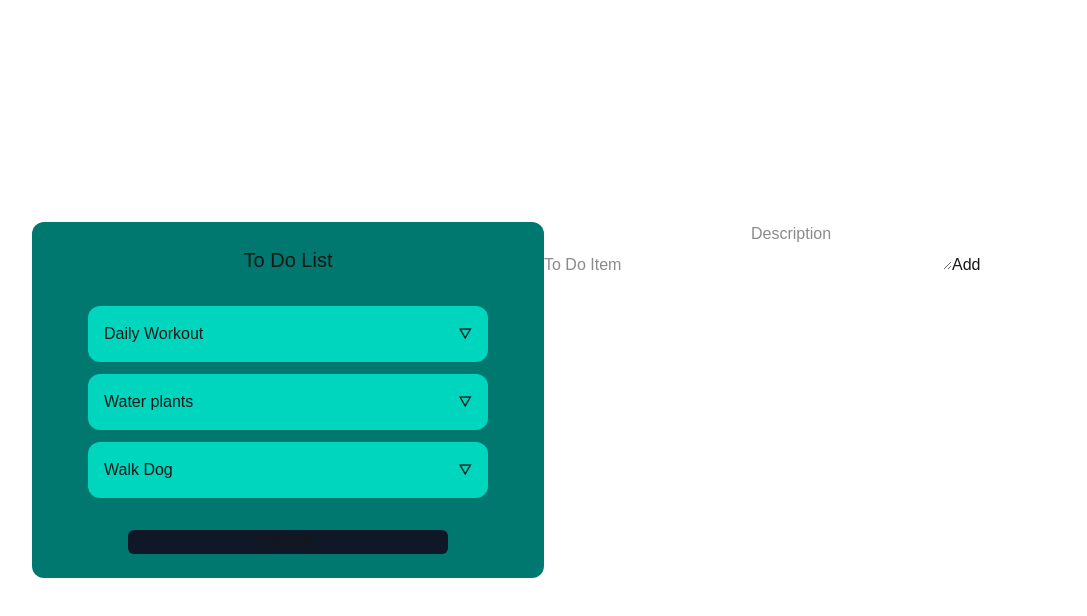
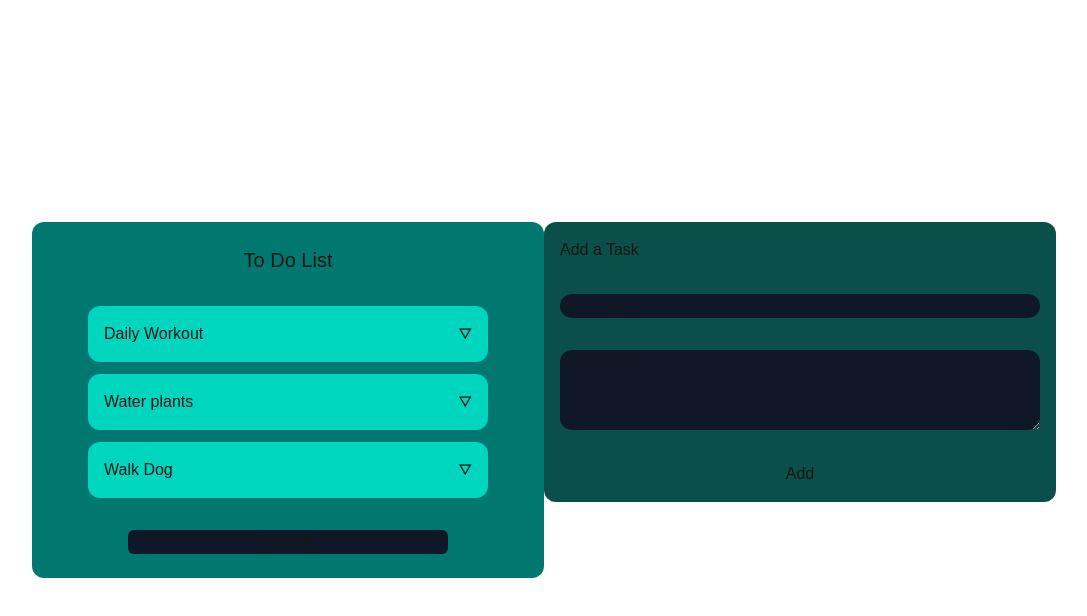
Before and after one commit to straysailor/streak-builder, a Next.js app: page / in a window 1280 px wide. Both pictures are taken after a click on the button "Add Item". Shown: the top 616 px of the page, without its empty margins (96-1183 px from the left). Built offline with nearby package versions, Linux system fonts and the light colour scheme.

Commit message:
Added structure to task editor.

```diff
--- a/src/app/_components/ItemEditor.tsx
+++ b/src/app/_components/ItemEditor.tsx
@@ -11,10 +11,12 @@ export default function ItemEditor({name, description, updateList}:ItemEditorPro
     let [taskName, setName] = useState<string>(name);
     let [taskDesc, setTaskDesc] = useState<string>(description)
     return (
-        <div>
-            <input type="text" required={true} value={taskName} contentEditable="true" placeholder="To Do Item" onChange={(e)=>{setName(e.target.value)}}></input>
-            <textarea placeholder="Description" value={taskDesc} contentEditable="true" className="field-sizing-fixed"
-            onChange={(e)=>{(taskDesc.length < 255 ? setTaskDesc(e.target.value) : setTaskDesc(taskDesc))}}></textarea>
+        <div className="grid grid-rows-5 gap-y-8 w-lg bg-teal-900 p-4 rounded-xl">
+            <h1>{name === "" ? "Add" : "Edit"} a Task</h1>
+            <input type="text" required={true} value={taskName} contentEditable="true" placeholder="To Do Item" className="bg-gray-900 rounded-xl"
+             onChange={(e)=>{setName(e.target.value)}}></input>
+            <textarea placeholder="Description" value={taskDesc} contentEditable="true" className="field-sizing-fixed bg-gray-900 rounded-xl row-span-2"
+            onChange={(e)=>{(taskDesc.length < 255 ? setTaskDesc(e.target.value) : e.target.value.length < 255 ? setTaskDesc(e.target.value):setTaskDesc(taskDesc))}}></textarea>
             <button onClick={()=>{updateList(taskName, taskDesc)}}>{name === "" ? "Add" : "Update"}</button>
         </div>
     );
```
